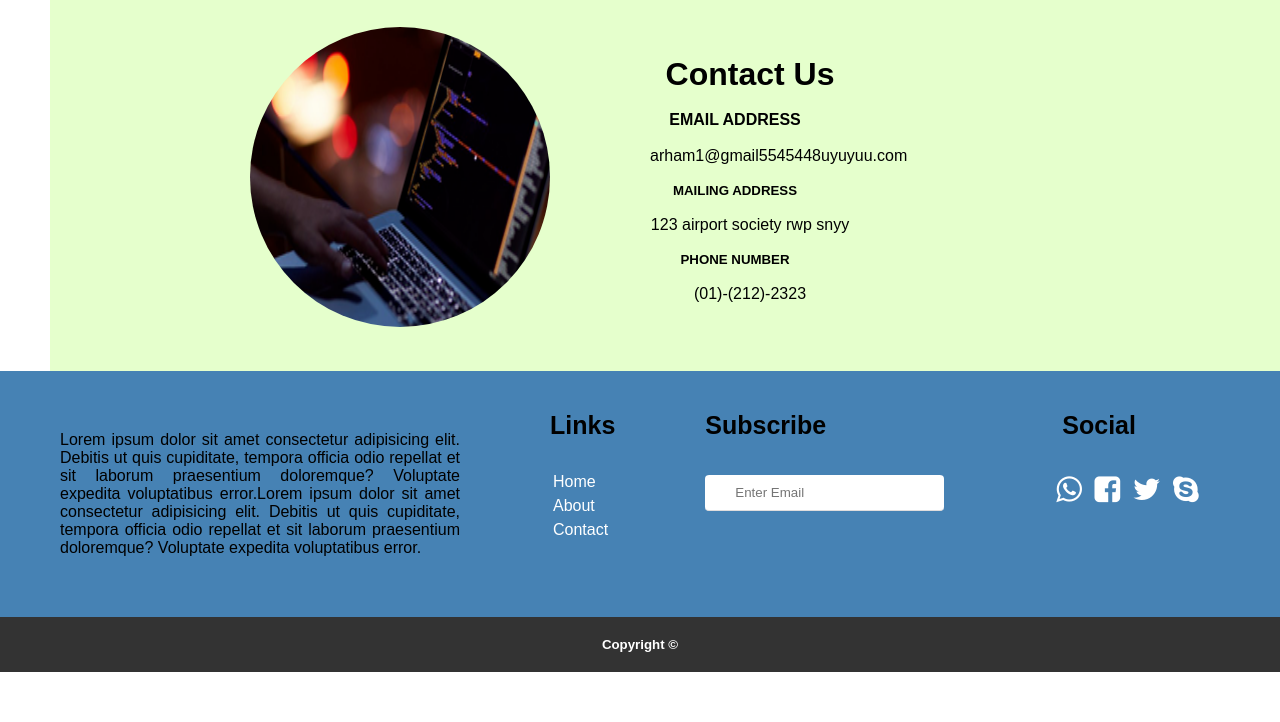
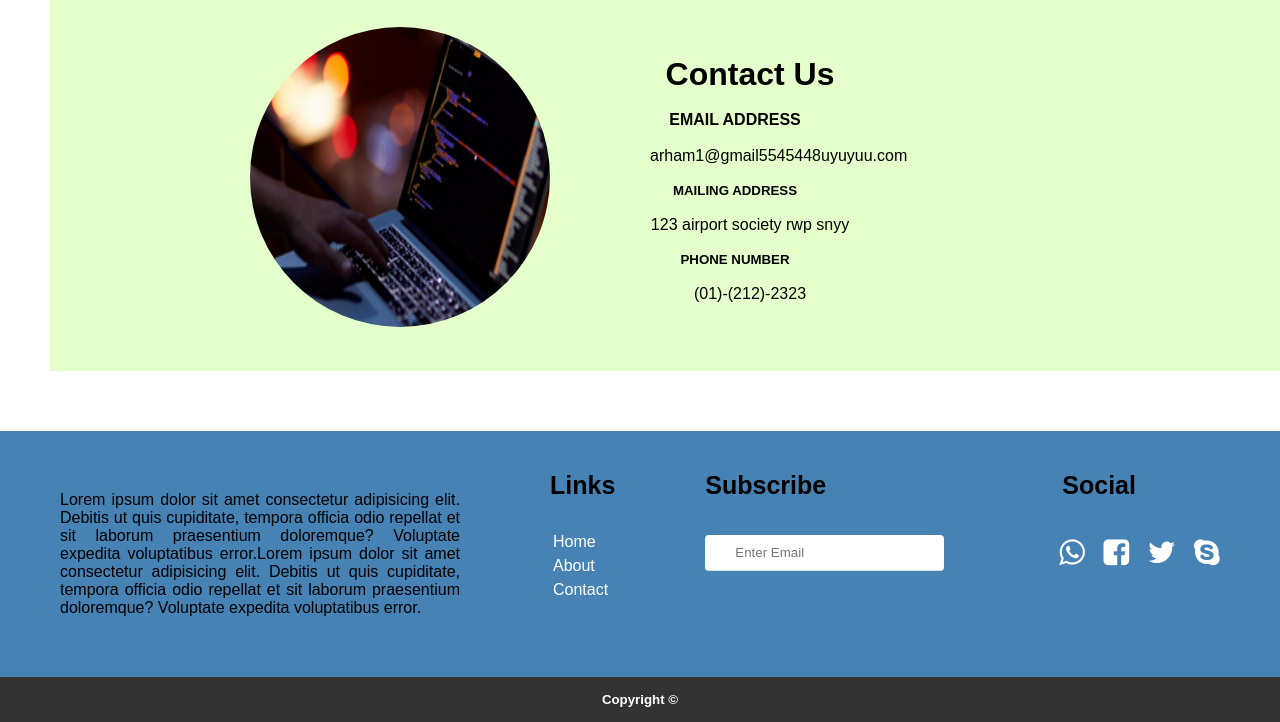
Before and after one commit to arham1026/intern, a plain HTML site: page index.html in a window 1280 px wide. Shown: the part 795-1517 px from the top of the page. Before the commit the page ends 1467 px from the top, so only its background shows below. Drawn offline with Linux system fonts and the light colour scheme.

Commit message:
Update projectpage.css

```diff
--- a/projectpage.css
+++ b/projectpage.css
@@ -96,7 +96,7 @@ width:270px;
 
 }
 .BB>.click{
-  border-radius:100px;
+  border-radius:200px;
   background-color: red;
   color:white;
   width:100px;
@@ -229,6 +229,8 @@ border:12px soild green;
   .footer{
   background-color: steelblue;
   display: flex;
+  padding-top: 0px;
+  margin-top:60px;
 }
 .credit > .para{
   width: 400px;
@@ -266,7 +268,7 @@ border:12px soild green;
   text-align: center;
   color: white;
   background-color: #333;
-  padding: 20px 0;
+  padding: 15px 0;
 }
 .icon{
   margin-left: 50px;
@@ -280,12 +282,12 @@ border:12px soild green;
 .fa{
   font-size: 30px !important;
   color: #fff;
-  padding: 4px;
+  padding: 7px;
 }
 .fa:hover{
   background-color: red;
   color: #000;
-  font-size: 33px !important;
+  font-size: 300% !important;
   transition: .5s;
   border-radius: 4px;
   cursor: pointer;
```
